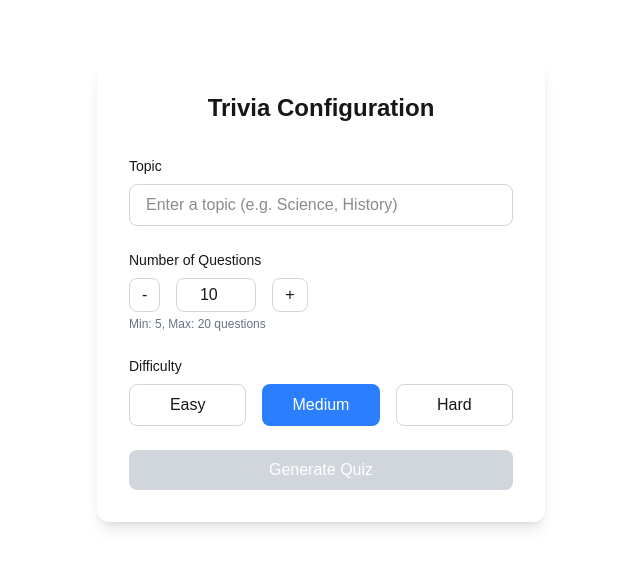
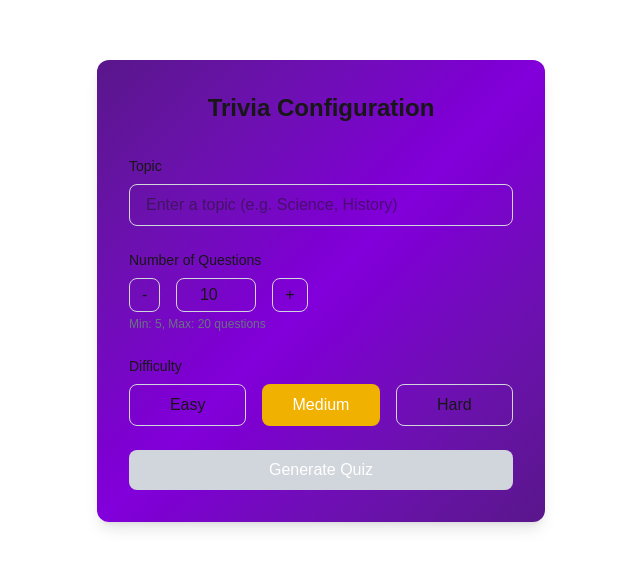
Before and after one commit to cobrauf/trivia-llm2, a Next.js app: page / in a window 1280 px wide. Shown: the part 109-676 px from the top of the page, without its empty margins (319-959 px from the left). Built offline with nearby package versions, Linux system fonts and the light colour scheme.

Commit message:
color changes

```diff
--- a/src/app/page.tsx
+++ b/src/app/page.tsx
@@ -19,7 +19,7 @@ export default function Home() {
 
   return (
     <div className="min-h-screen flex items-center justify-center p-4">
-      <div className="w-full max-w-md space-y-6 p-8 rounded-xl shadow-lg bg-white">
+      <div className="w-full max-w-md space-y-6 p-8 rounded-xl shadow-lg bg-gradient-to-br from-purple-900 via-purple-700 to-purple-900">
         <h1 className="text-2xl font-bold text-center mb-8">
           Trivia Configuration
         </h1>
--- a/src/components/DifficultySelector.tsx
+++ b/src/components/DifficultySelector.tsx
@@ -23,8 +23,8 @@ export function DifficultySelector({
               flex-1 px-4 py-2 rounded-lg border capitalize transition-colors
               ${
                 value === difficulty
-                  ? "bg-blue-500 text-white border-transparent"
-                  : "border-gray-300 hover:bg-gray-100"
+                  ? "bg-yellow-500 text-white border-transparent"
+                  : "border-gray-300 hover:bg-gray-500"
               }
             `}
           >
--- a/src/components/QuestionCountSelector.tsx
+++ b/src/components/QuestionCountSelector.tsx
@@ -23,7 +23,7 @@ export function QuestionCountSelector({
       <div className="flex items-center gap-4">
         <button
           onClick={handleDecrement}
-          className="px-3 py-1 rounded-lg border border-gray-300 hover:bg-gray-100"
+          className="px-3 py-1 rounded-lg border border-gray-300 hover:bg-gray-500"
           aria-label="Decrease question count"
         >
           -
@@ -44,7 +44,7 @@ export function QuestionCountSelector({
         />
         <button
           onClick={handleIncrement}
-          className="px-3 py-1 rounded-lg border border-gray-300 hover:bg-gray-100"
+          className="px-3 py-1 rounded-lg border border-gray-300 hover:bg-gray-500"
           aria-label="Increase question count"
         >
           +
```
